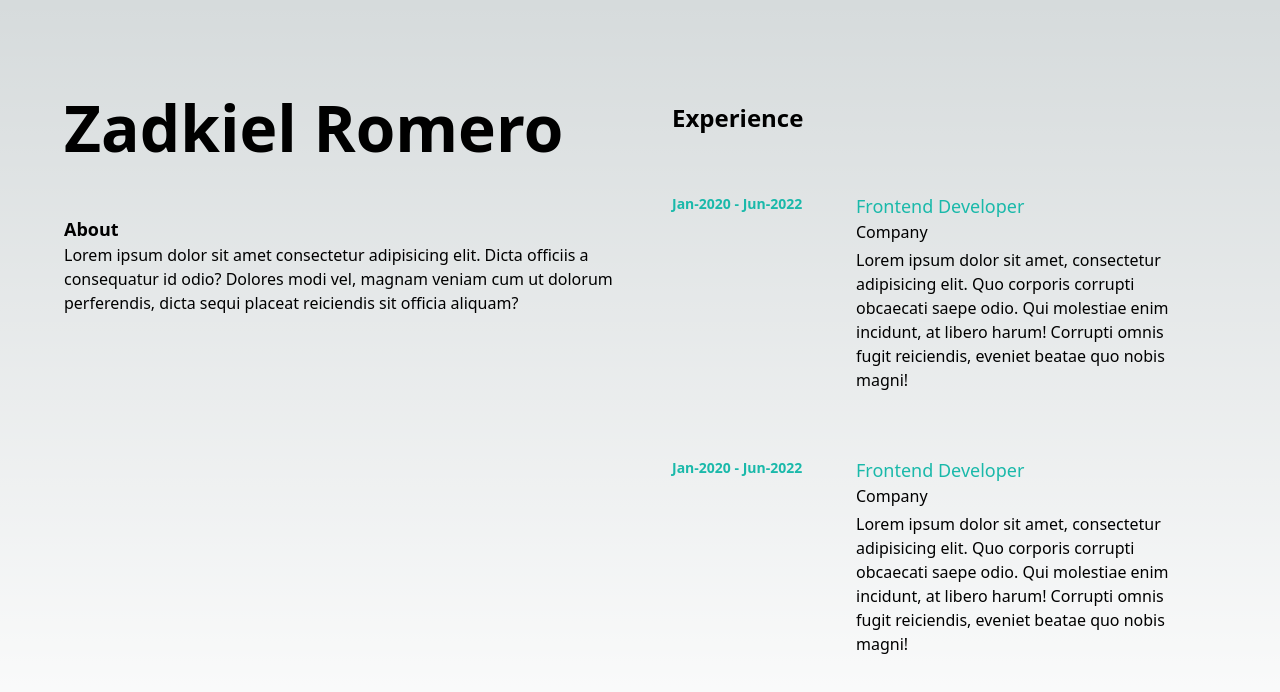
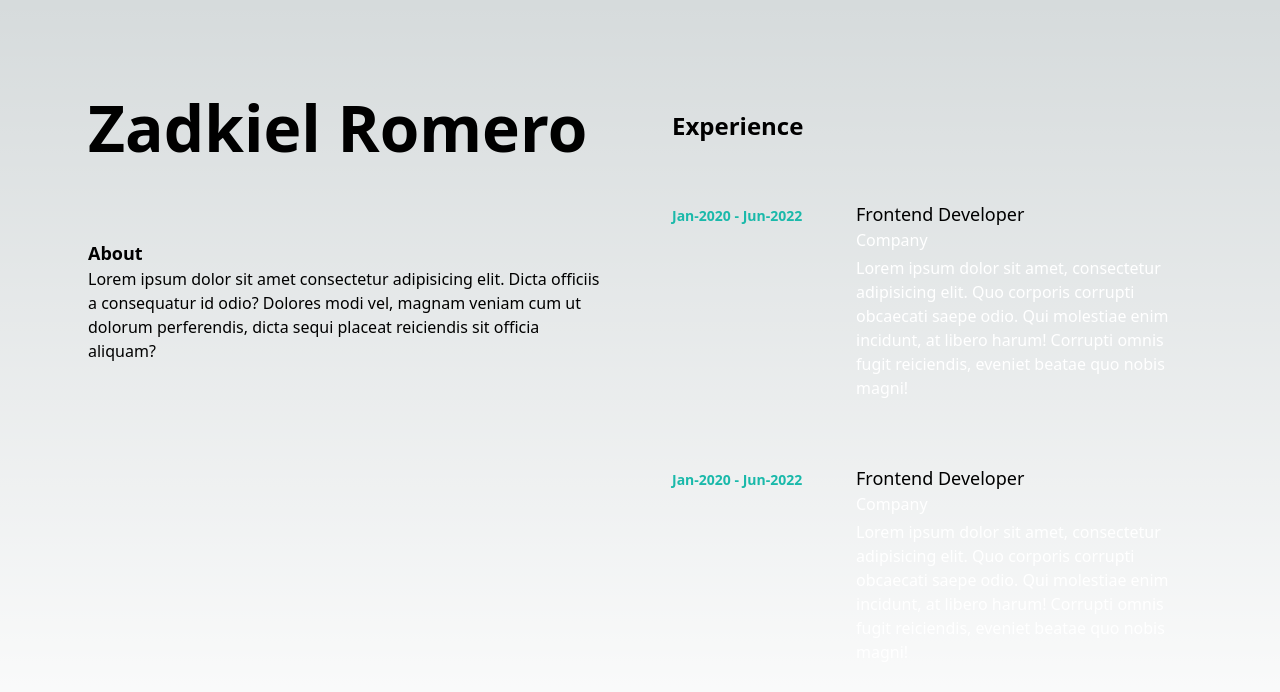
Before and after one commit to zromeros/portfolio, a Next.js app: page / in a window 1280 px wide. Shown: the top 692 px of the page. Built offline with nearby package versions, Linux system fonts and the light colour scheme.

Commit message:
[UPDATE] group styles

```diff
--- a/src/components/PrincipalTitle.tsx
+++ b/src/components/PrincipalTitle.tsx
@@ -3,7 +3,7 @@ import { NAME } from '@assets/texts'
 
 const PrincipalTitle: FC = () => {
   return (
-    <div className="flex flex-col">
+    <div className="flex flex-col pl-6 pr-6">
       <p className="text-custom font-bold">{NAME}</p>
     </div>
   )
--- a/src/components/Segment.tsx
+++ b/src/components/Segment.tsx
@@ -7,7 +7,7 @@ interface SegmentProps {
 const Segment: FC<SegmentProps> = ({ title, children }) => {
   return (
     <div>
-      <h2 className="pb-4 pl-6 text-xl font-bold">{title}</h2>
+      <h2 className="pb-4 pl-6 pt-2 text-xl font-bold">{title}</h2>
       <div>{children}</div>
     </div>
   )
@@ -22,14 +22,14 @@ interface SegmentItemProps {
 }
 const SegmentItem: FC<SegmentItemProps> = ({ fromDate, endDate, jobTitle, company, children }) => {
   return (
-    <div className="flex justify-between mt-4 mb-4 p-6 cursor-pointer rounded-lg border-t border-transparent hover:bg-primaryOpc hover:border-dark ">
-      <div className="w-1/3 font-bold text-emphasis text-sm mr-4">
+    <div className="group flex justify-between items-start mt-4 mb-4 p-6 cursor-pointer rounded-lg border-t border-transparent hover:bg-primaryOpc hover:border-dark hover:text-emphasis">
+      <div className="w-1/3 font-bold text-emphasis text-sm mr-4 pt-1">
         {fromDate} - {endDate}
       </div>
       <div className="w-2/3">
-        <p className="text-emphasis mr-4 text-lg">{jobTitle}</p>
-        <p className="mr-4 text-base">{company}</p>
-        <div className="pt-1">{children}</div>
+        <p className="mr-4 text-lg">{jobTitle}</p>
+        <p className="text-white mr-4 text-base">{company}</p>
+        <div className="text-white pt-1">{children}</div>
       </div>
     </div>
   )
--- a/src/components/TextCard.tsx
+++ b/src/components/TextCard.tsx
@@ -2,7 +2,7 @@ import { FC } from 'react'
 
 const TextCard: FC = () => {
   return (
-    <div className="flex flex-col mt-10">
+    <div className="flex flex-col mt-10 p-6 hidden lg:block">
       <p className="text-lg font-bold">About</p>
       <p>
         Lorem ipsum dolor sit amet consectetur adipisicing elit. Dicta officiis a consequatur id odio? Dolores modi vel, magnam veniam cum ut dolorum perferendis, dicta sequi placeat reiciendis sit
```
